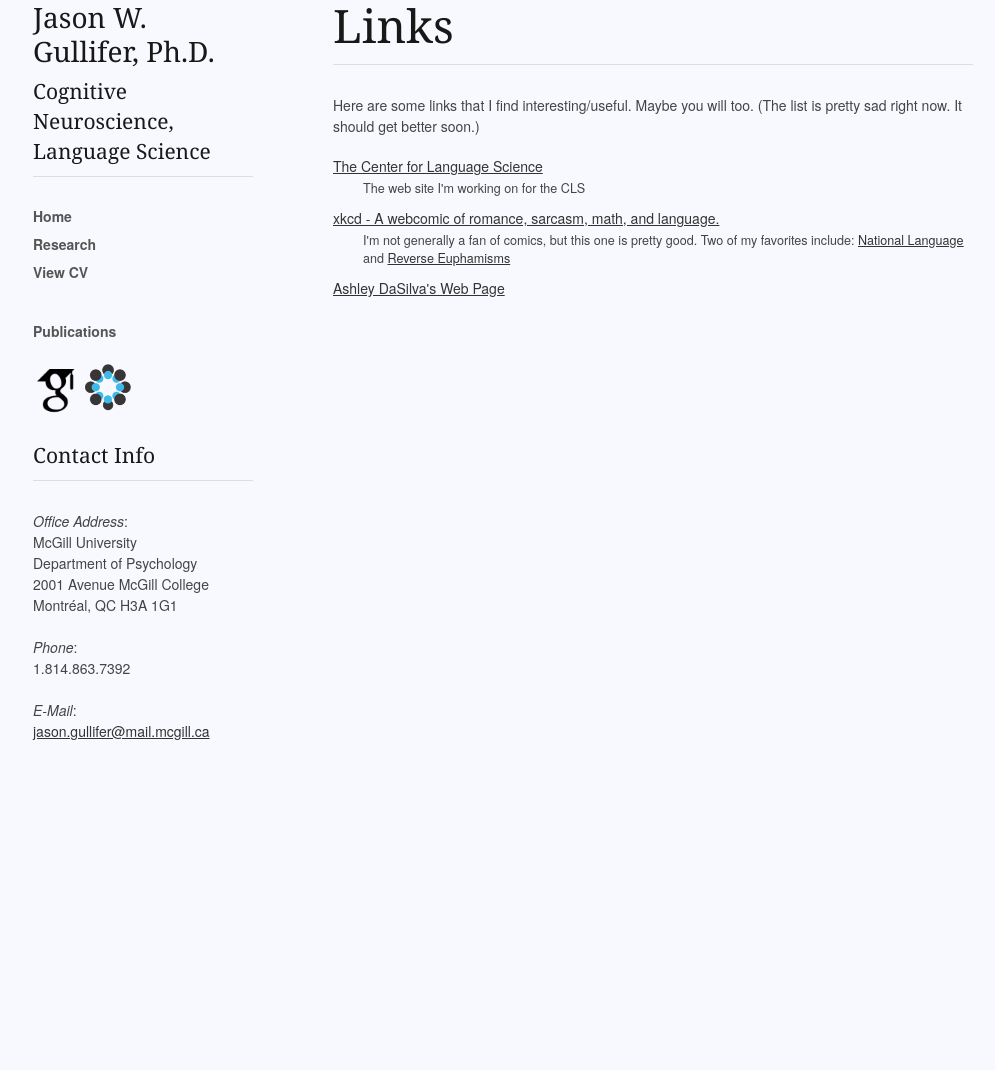
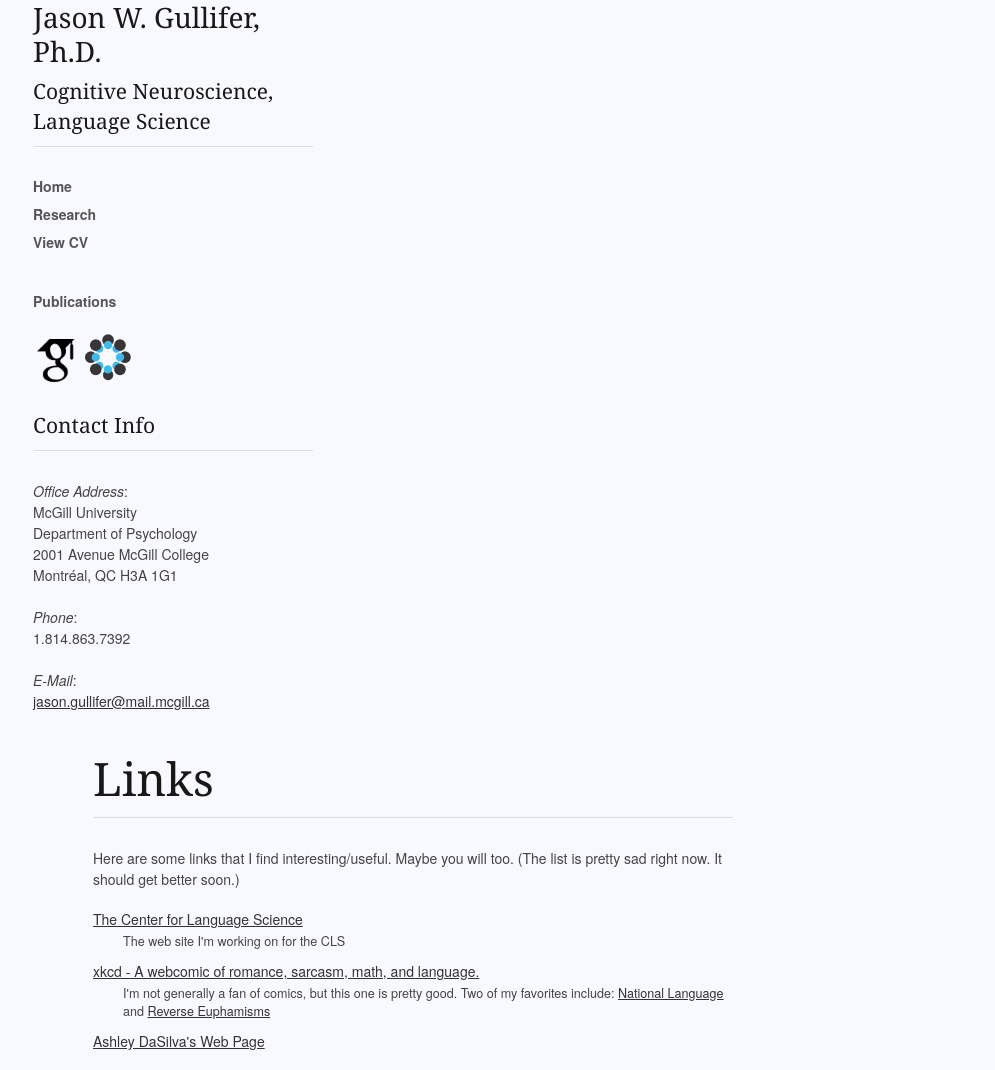
Before and after one commit to jasongullifer/jasongullifer.github.io, a Jekyll site: the page built from links.html, in a window 1280 px wide. Shown: the whole page, without its empty margins (137-1132 px from the left). Built offline with Jekyll 4.4.1, drawn with Linux system fonts in a browser that asks for light colours; nearby versions of some CDN libraries; Markdown is read by kramdown in place of the engine named in the settings; before the commit the page ends 900 px from its top, so only the background shows below that.

Commit message:
five columns

```diff
--- a/_layouts/default.html
+++ b/_layouts/default.html
@@ -45,7 +45,7 @@
 
 <div class="container">
 
-  <div class="four columns sidebar">
+  <div class="five columns sidebar">
 
       <h3>Jason W. Gullifer, Ph.D.</h3>
       <h4>Cognitive Neuroscience, Language Science</h4>
```
